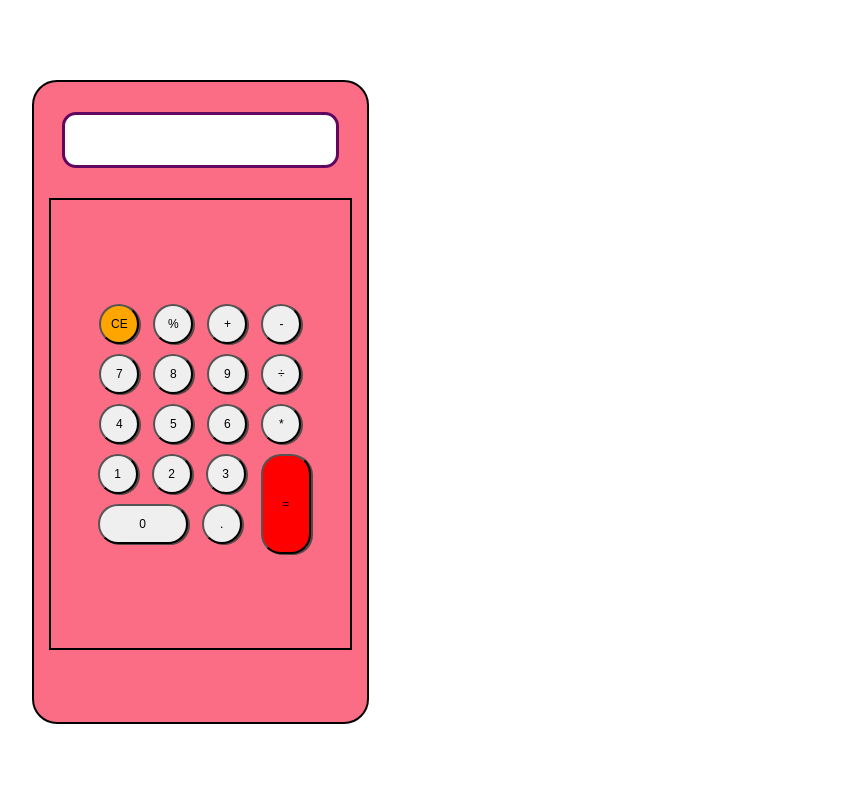
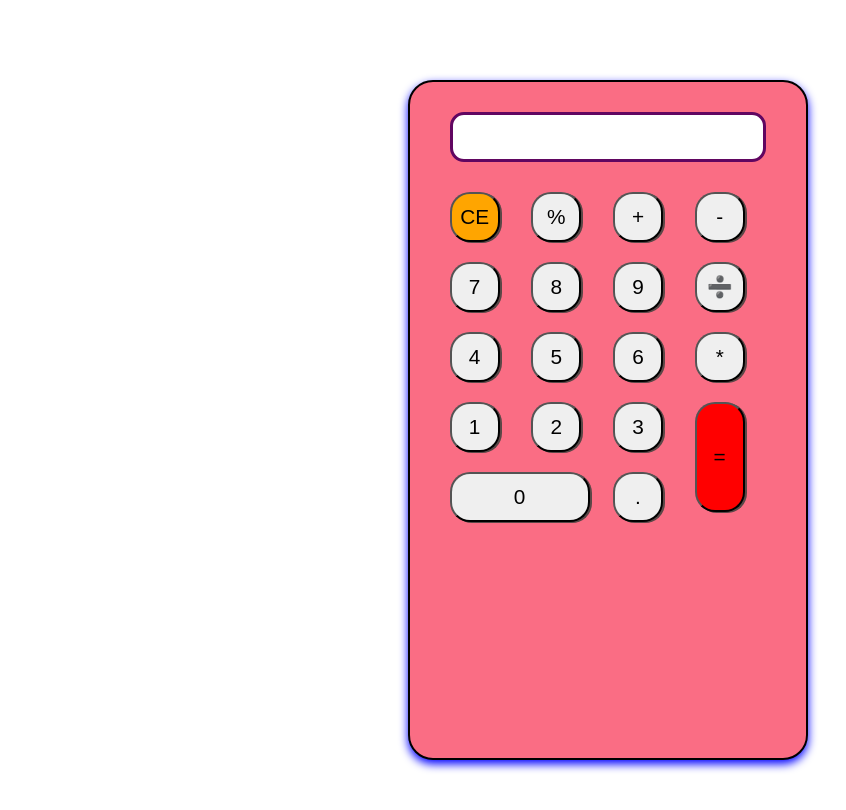
Before and after one commit to Nnamdingozi/calculator, a website: page index.html in a window 1280 px wide. Shown: the whole page, without its empty margins (32-878 px from the left). Drawn offline with Linux system fonts and the light colour scheme.

Commit message:
modify style

```diff
--- a/domcal.scss
+++ b/domcal.scss
@@ -1,25 +1,194 @@
+
+
+
+
+// * {
+//     margin: 0;
+//     padding: 0;
+//     box-sizing: border-box;
+//   }
+
+//   main {
+//     border: 2px solid black;
+//     height: 85vh;
+//     width: 90vw;
+//     max-width: 400px;
+//     border-radius: 25px;
+//     background-color: rgb(250, 109, 132);
+//     margin: 10vh auto;
+//     box-shadow: 0 4px 10px blue;
+//     display: flex;
+//     flex-direction: column;
+//     align-items: center;
+//     justify-content: flex-start;
+
+//     .screen {
+//       display: flex;
+//       justify-content: center;
+//       align-items: center;
+//       width: 100%;
+
+//       .display_screen {
+//         height: 50px;
+//         width: 80%;
+//         margin: 30px 15px;
+//         border: 3px solid rgb(97, 6, 97);
+//         border-radius: 14px;
+//         font-size: 2em;
+//         text-align: right;
+//         padding-right: 5px;
+//         background-color: white;
+//         overflow: hidden;
+//       }
+//     }
+
+//     .button-keys {
+//   display: grid;
+//   grid-template-columns: repeat(4, 1fr); // 4 columns
+//   grid-gap: 10px;
+//   width: 90%;
+
+//   .btn {
+//     height: 60px;
+//     font-size: 1.3em;
+//     border-radius: 20px;
+//     box-shadow: 2px 1px rgb(90, 71, 71);
+//     &:hover {
+//       transition: 0.3s ease-in-out;
+//       background-color: rgb(173, 166, 166);
+//       cursor: pointer;
+//     }
+//   }
+
+//   .zero {
+//     grid-column: span 2; // Make zero button span two columns
+//   }
+
+//   .equal {
+//     grid-row: span 2; // Make equal button span two rows
+//   }
+// }
+
+//     .line-4 {
+//         display: flex;
+//         justify-content: center;
+//         align-items: center;
+
+//         .equal {
+//           height: 120px;
+//           width: 65px;
+//           margin: 5px;
+//         }
+//       }
+
+//       .line-5 {
+//         display: flex;
+//         justify-content: center;
+//         align-items: center;
+
+//         .zero {
+//           width: 142px;
+//           margin: 5px;
+//         }
+//       }
+//     }
+
+//   // ---------------------------
+//   // Responsive Design
+//   // ---------------------------
+
+//   @media (max-width: 768px) {
+//     main {
+//       width: 95vw;
+
+//       .display_screen {
+//         font-size: 1.5em;
+//       }
+
+//       .button-keys {
+//         .btn {
+//           width: 35px;
+//           height: 35px;
+//           font-size: 1em;
+//         }
+//       }
+
+//       .line-4 {
+//         .equal {
+//           height: 100px;
+//           width: 55px;
+//         }
+//       }
+
+//       .line-5 {
+//         .zero {
+//           width: 120px;
+//         }
+//       }
+//     }
+//   }
+
+//   @media (max-width: 480px) {
+//     main {
+//       width: 98vw;
+//       height: auto;
+
+//       .display_screen {
+//         font-size: 1.3em;
+//       }
+
+//       .button-keys {
+//         flex-direction: column;
+
+//         .btn {
+//           width: 45px;
+//           height: 45px;
+//           font-size: 1em;
+//         }
+//       }
+
+//       .line-4 {
+//         .equal {
+//           height: 90px;
+//           width: 50px;
+//         }
+//       }
+
+//       .line-5 {
+//         .zero {
+//           width: 100px;
+//         }
+//       }
+//     }
+//   }
+
+
+
 * {
   margin: 0;
   padding: 0;
+  box-sizing: border-box;
 }
 
 main {
   border: 2px solid black;
-    height: 80vh;
-    // width: 26vw;
-    border-radius: 25PX;
+  height: 85vh;
+  width: 90vw;
+  max-width: 400px;
+  border-radius: 25px;
   background-color: rgb(250, 109, 132);
-    justify-content: center;
-    margin-top: 10vh;
-    margin: auto;
-    box-shadow: blue;
-
-
+  margin: 10vh auto;
+  box-shadow: 0 4px 10px blue;
+  display: flex;
+  flex-direction: column;
+  align-items: center;
+  justify-content: flex-start;
 
   .screen {
     display: flex;
     justify-content: center;
     align-items: center;
+    width: 100%;
 
     .display_screen {
       height: 50px;
@@ -27,78 +196,57 @@ main {
       margin: 30px 15px;
       border: 3px solid rgb(97, 6, 97);
       border-radius: 14px;
-            font-size: 35px;
+      font-size: 2em;
       text-align: right;
       padding-right: 5px;
+      background-color: white;
+      overflow: hidden;
     }
   }
 
   .button-keys {
-        width: 90%;
-        height: auto;
-        margin-top: 30px;
-        justify-content: space-between;
-        margin-left: 20px;
+    display: grid;
+    grid-template-columns: repeat(4, 1fr);
+    grid-auto-rows: 60px;
+    gap: 10px;
+    width: 80%;
 
+    height: 90%;
 
     .btn {
+      font-size: 1.3em;
+      height: 50px;
+      width: 50px;
+      border-radius: 20px;
       box-shadow: 2px 1px rgb(90, 71, 71);
-            width: 65px;
-            height: 60px;
-            border-radius: 20px;
-            font-size: 1.3em;
-            margin: 5px 5px;
+      display: flex;
+      align-items: center;
+      justify-content: center;
 
       &:hover {
         transition: 0.3s ease-in-out;
         background-color: rgb(173, 166, 166);
         cursor: pointer;
       }
+    }
 
+    .equal {
+      height: 110px;
+      grid-row: 4 / span 2;
+      grid-column: 4;
+    }
+
+    .zero {
+      width: 140px;
+      grid-row: 5;
+      grid-column: 1 / span 2;
+    }
+
+    .dot {
+      grid-row: 5;
+      grid-column: 3;
     }
   }
 
 
-    .line-4 {
-
-        position: relative;
-
-        .equal {
-            height: 120px;
-        position: absolute;
-
 }
-
-
-
-    }
-
-    .line-5 {
-        // // margin-top: 2px;
-        // display: flex;
-        // // justify-content: space-between;
-        // margin-left: 30px;
-        // // margin-right: 80px;
-        // align-items: flex-start;
-        // width: 90px;
-
-
-        .zero {
-            width: 142px;
-
-            top: 0;
-        }
-
-
-
-
-
-        // .dot {
-        //     // margin-left: 30px;
-
-        // }
-
-        // }
-
-    }
-}
--- a/index.html
+++ b/index.html
@@ -15,35 +15,32 @@
             <input type="text" class="display_screen" name="" id="display">
         </section>
         <section class="button-keys">
-            <div class="line line-1">
+
             <input type="button" value="CE" class="btn" id="clear" onclick="clearScreen()">
             <input type="button" value="%" class="btn" onclick="displayChar('%')">
             <input type="button" value="+" class="btn" onclick="displayChar('+')">
             <input type="button" value="-" class="btn" onclick="displayChar('-')">
 
-            </div>
-            <div class=" line line-2">
+
             <input type="button" value="7" class="btn" onclick="displayChar(7)">
             <input type="button" value="8" class="btn" onclick="displayChar(8)">
             <input type="button" value="9" class="btn" onclick="displayChar(9)">
-                <input type="button" value="&#247" class="btn">
+            <input type="button" value="➗" class="btn" onclick="displayChar('/')">
 
-            </div>
-            <div class=" line line-3">
+
             <input type="button" value="4" class="btn" onclick="displayChar(4)">
             <input type="button" value="5" class="btn" onclick="displayChar(5)">
             <input type="button" value="6" class="btn" onclick="displayChar(6)">
             <input type="button" value="*" class="btn" onclick="displayChar('*')">
 
 
-            </div>
-            <div class="line line-4">
+
             <input type="button" value="1" class="btn" onclick="displayChar(1)">
             <input type="button" value="2" class="btn" onclick="displayChar(2)">
             <input type="button" value="3" class="btn" onclick="displayChar(3)">
             <input type="button" value="=" class="btn equal" id="eqlEl" onclick="result()">
-            </div>
-            <div class=" line line-5">
+
+
             <input type="button" value="0" class="btn zero" onclick="displayChar(0)">
             <input type="button" value="." class="btn dot" onclick="displayChar('.')">
 
```
Also changed, not shown: package.json (added, +8 -0 lines), domcal.css, 3 other files. Lines whose indentation alone changed are shown as unchanged.
